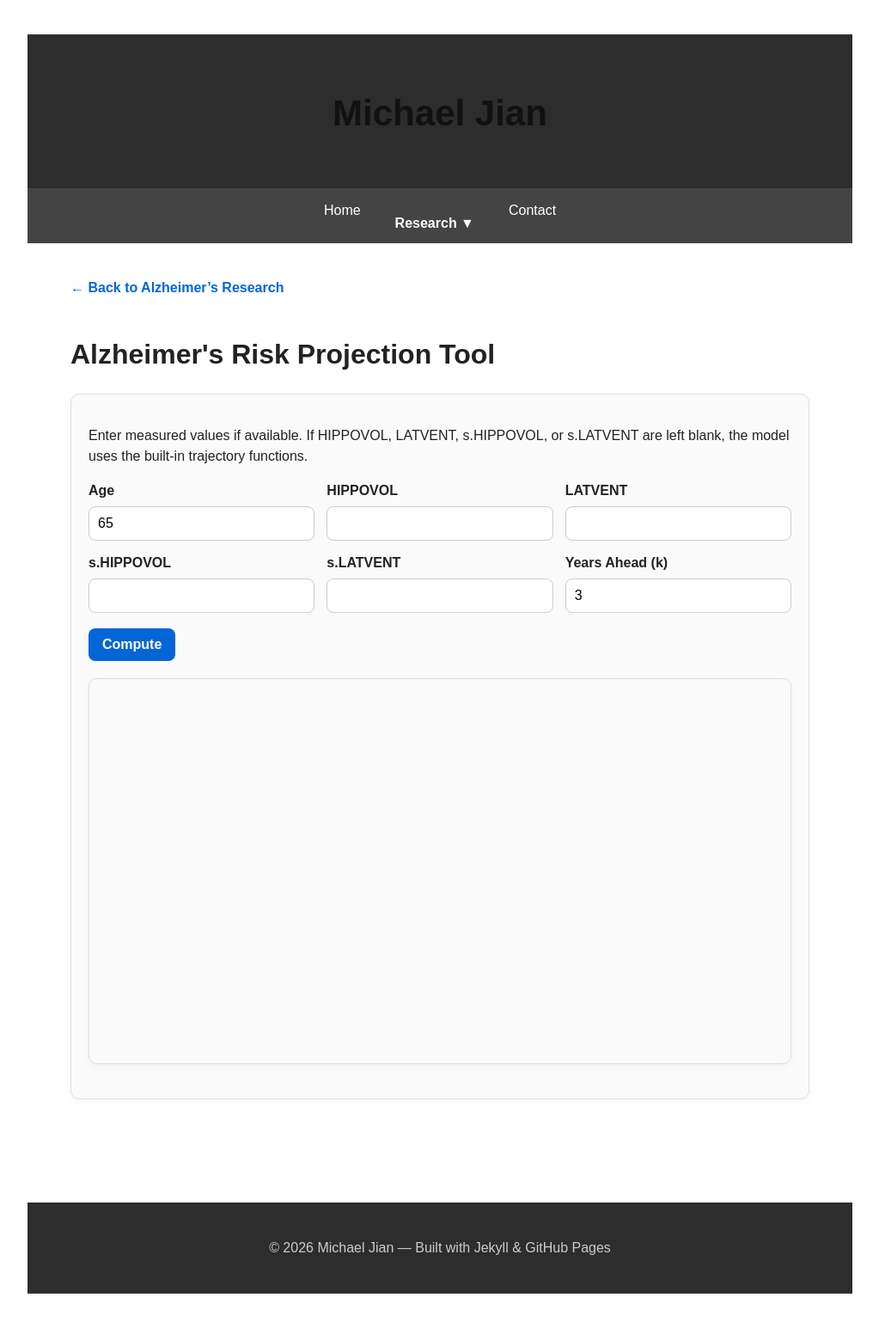
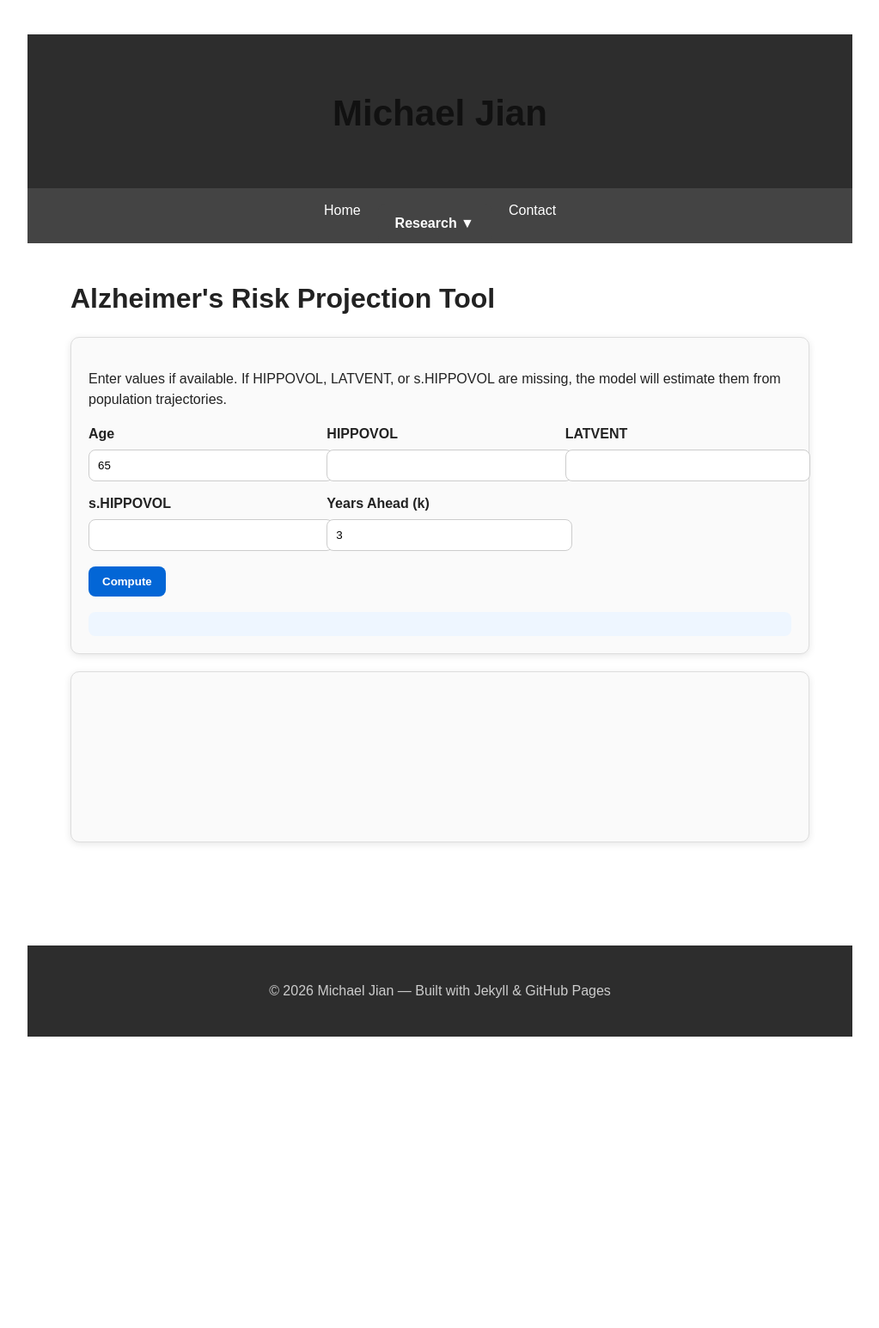
Before and after one commit to mcjian09/mcjian09.github.io, a Jekyll site: the page built from alzheimers-risk-tool.md, in a window 1280 px wide. Shown: the whole page at 86% size, without its empty margins (128-1151 px from the left). Built offline with Jekyll 4.4.1, drawn with Linux system fonts in a browser that asks for light colours; after the commit the page ends 1246 px from its top, so only the background shows below that; part of the change alters nothing that is shown.

Commit message:
Refactor Alzheimer's Risk Tool UI and logic
Updated the Alzheimer's Risk Projection Tool to improve UI and functionality. Adjusted input fields, labels, and chart configurations for better clarity and usability.

```diff
--- a/alzheimers-risk-tool.md
+++ b/alzheimers-risk-tool.md
@@ -5,6 +5,7 @@ permalink: /alzheimers-risk-tool/
 ---
 
 <script src="https://cdn.jsdelivr.net/npm/chart.js"></script>
+
 <style>
   body {
     font-family: Arial, sans-serif;
@@ -16,20 +17,8 @@ permalink: /alzheimers-risk-tool/
     background: #fff;
   }
 
-  h1, h2, h3 {
+  h1 {
     color: #111;
-  }
-
-  .back-link {
-    display: inline-block;
-    margin-bottom: 20px;
-    color: #0366d6;
-    text-decoration: none;
-    font-weight: 600;
-  }
-
-  .back-link:hover {
-    text-decoration: underline;
   }
 
   .card {
@@ -38,7 +27,6 @@ permalink: /alzheimers-risk-tool/
     padding: 20px;
     margin: 20px 0;
     background: #fafafa;
-    box-shadow: 0 2px 8px rgba(0, 0, 0, 0.04);
   }
 
   .grid {
@@ -55,19 +43,16 @@ permalink: /alzheimers-risk-tool/
 
   .field input {
     width: 100%;
-    box-sizing: border-box;
     padding: 10px;
+    border-radius: 8px;
     border: 1px solid #ccc;
-    border-radius: 8px;
-    font-size: 1rem;
   }
 
   button {
     margin-top: 18px;
     padding: 10px 16px;
-    font-size: 1rem;
     font-weight: 600;
-    color: #fff;
+    color: white;
     background: #0366d6;
     border: none;
     border-radius: 8px;
@@ -83,12 +68,6 @@ permalink: /alzheimers-risk-tool/
     padding: 14px;
     border-radius: 8px;
     background: #eef6ff;
-    border: 1px solid #cfe4ff;
-  }
-
-  .note {
-    color: #555;
-    font-size: 0.95rem;
   }
 
   .chart-wrap {
@@ -96,60 +75,52 @@ permalink: /alzheimers-risk-tool/
   }
 </style>
 
-<a class="back-link" href="{{ '/alzheimers/' | relative_url }}">&larr; Back to Alzheimer's Research</a>
-
 <h1>Alzheimer's Risk Projection Tool</h1>
 
 <div class="card">
   <p>
-    Enter measured values if available. If HIPPOVOL, LATVENT, s.HIPPOVOL, or s.LATVENT
-    are left blank, the model uses the built-in trajectory functions.
+    Enter values if available. If HIPPOVOL, LATVENT, or s.HIPPOVOL are missing,
+    the model will estimate them from population trajectories.
   </p>
 
   <div class="grid">
     <div class="field">
-      <label for="age">Age</label>
-      <input id="age" type="number" step="any" value="65">
+      <label>Age</label>
+      <input id="age" type="number" value="65">
     </div>
 
     <div class="field">
-      <label for="H">HIPPOVOL</label>
-      <input id="H" type="number" step="any">
+      <label>HIPPOVOL</label>
+      <input id="H" type="number">
     </div>
 
     <div class="field">
-      <label for="L">LATVENT</label>
-      <input id="L" type="number" step="any">
+      <label>LATVENT</label>
+      <input id="L" type="number">
     </div>
 
     <div class="field">
-      <label for="sH">s.HIPPOVOL</label>
-      <input id="sH" type="number" step="any">
+      <label>s.HIPPOVOL</label>
+      <input id="sH" type="number">
     </div>
 
     <div class="field">
-      <label for="sL">s.LATVENT</label>
-      <input id="sL" type="number" step="any">
-    </div>
-
-    <div class="field">
-      <label for="k">Years Ahead (k)</label>
-      <input id="k" type="number" step="1" value="3">
+      <label>Years Ahead (k)</label>
+      <input id="k" type="number" value="3">
     </div>
   </div>
 
   <button onclick="compute()">Compute</button>
 
-
+  <div id="output"></div>
+</div>
 
 <div class="card chart-wrap">
-  <canvas id="chart" width="600" height="400"></canvas>
+  <canvas id="chart"></canvas>
 </div>
 
 <script>
 // ===== MODEL COEFFICIENTS =====
-
-// replace these with YOUR values
 const beta = {
   H: -1800,
   sH: -7400,
@@ -158,93 +129,98 @@ const beta = {
   age: -0.002
 };
 
-// trajectory models (example — replace with your fitted ones)
-function H_mean(age) { return 0.005 - 0.00002 * age + 0.0000002 * age * age; }
-function L_mean(age) { return 0.02 + 0.0001 * age; }
-function sH_mean(age) { return -0.00002 + (-0.0000005) * age; }
-function sL_mean(age) { return 0.0005 + 0.00001 * age; }
+// ===== TRAJECTORY MODELS =====
 
-// ===== CORE FUNCTION =====
-function predictOR(t, k, H, L, sH, sL) {
-  // fill missing
+// Hippocampus (quadratic)
+function H_mean(age) {
+  return 0.005 - 0.00002 * age + 0.0000002 * age * age;
+}
+
+// sH linear
+function sH_mean(age) {
+  return -0.00002 + (-0.0000005) * age;
+}
+
+// LATVENT exponential: log(L) = b0 + b1 * age
+const b0 = Math.log(0.02);  // replace
+const b1 = 0.01;            // replace
+
+function L_mean(age) {
+  return Math.exp(b0 + b1 * age);
+}
+
+// ===== CORE MODEL =====
+function predictOR(t, k, H, L, sH) {
+
   if (Number.isNaN(H))  H  = H_mean(t);
   if (Number.isNaN(L))  L  = L_mean(t);
   if (Number.isNaN(sH)) sH = sH_mean(t);
-  if (Number.isNaN(sL)) sL = sL_mean(t);
 
-  // evolve (linear version)
-  let Hf = H + k * sH;
-  let Lf = L + k * sL;
+  let sL = b1 * L;
 
-  let sHf = sH;
-  let sLf = sL;
+  // evolve H
+  let a_H = -0.0000005; // replace
+  let sH_mid = sH + (k/2) * a_H;
+  let Hf = H + k * sH_mid;
+  let sHf = sH + k * a_H;
 
-  // delta
+  // evolve L
+  let Lf = L * Math.exp(b1 * k);
+  let sLf = b1 * Lf;
+
   let dH = Hf - H;
   let dsH = sHf - sH;
   let dL = Lf - L;
   let dsL = sLf - sL;
-  let dage = k;
 
-  let m = beta.H * dH + beta.sH * dsH +
-          beta.L * dL + beta.sL * dsL +
-          beta.age * dage;
+  let m = beta.H * dH +
+          beta.sH * dsH +
+          beta.L * dL +
+          beta.sL * dsL +
+          beta.age * k;
 
   return Math.exp(m);
 }
 
-// ===== UI FUNCTION =====
+// ===== UI =====
 let chart;
 
 function compute() {
+
   let t = parseFloat(document.getElementById("age").value);
-  let k = parseInt(document.getElementById("k").value, 10);
+  let k = parseInt(document.getElementById("k").value);
 
   let H  = parseFloat(document.getElementById("H").value);
   let L  = parseFloat(document.getElementById("L").value);
   let sH = parseFloat(document.getElementById("sH").value);
-  let sL = parseFloat(document.getElementById("sL").value);
 
-  if (Number.isNaN(t)) {
-    document.getElementById("output").innerHTML = "Please enter a valid age.";
-    return;
-  }
-
-  if (Number.isNaN(k) || k < 1) {
-    document.getElementById("output").innerHTML = "Please enter a valid whole number for Years Ahead (k).";
-    return;
-  }
-
-  let OR = predictOR(t, k, H, L, sH, sL);
+  let OR = predictOR(t, k, H, L, sH);
 
   document.getElementById("output").innerHTML =
     "OR = " + OR.toFixed(3) +
     " | Increase = " + ((OR - 1) * 100).toFixed(1) + "%";
 
-  // ===== plot baseline curves =====
-  let ages = [55, 60, 65, 70, 75];
-  let ks = [1, 2, 3, 4, 5];
+  // ===== Plot =====
+  let ages = [50, 60, 70, 80, 90];
+  let ks = [1,2,3,4,5];
 
-  let datasets = ages.map(a => {
-    return {
-      label: "Age " + a,
-      data: ks.map(kk => (predictOR(a, kk) - 1) * 100),
-      borderWidth: 2,
-      fill: false
-    };
-  });
+  let datasets = ages.map(a => ({
+    label: "Age " + a,
+    data: ks.map(kk => (predictOR(a, kk) - 1) * 100),
+    borderWidth: 2,
+    fill: false
+  }));
 
-  // personalized point
-  let userData = ks.map(() => null);
-  if (k >= 1 && k <= ks.length) {
-    userData[k - 1] = (OR - 1) * 100;
-  }
+  // personalized curve
+  let userCurve = ks.map(kk => (predictOR(t, kk, H, L, sH) - 1) * 100);
 
   datasets.push({
     label: "You",
-    data: userData,
-    pointRadius: 6,
-    borderWidth: 0
+    data: userCurve,
+    borderColor: "black",
+    borderWidth: 3,
+    borderDash: [5,5],
+    pointRadius: 4
   });
 
   if (chart) chart.destroy();
@@ -257,20 +233,9 @@ function compute() {
     },
     options: {
       responsive: true,
-      maintainAspectRatio: true,
       scales: {
-        x: {
-          title: {
-            display: true,
-            text: "Years Ahead"
-          }
-        },
-        y: {
-          title: {
-            display: true,
-            text: "Percent Increase in OR"
-          }
-        }
+        x: { title: { display: true, text: "Years Ahead (k)" }},
+        y: { title: { display: true, text: "% Increase in Odds" }}
       }
     }
   });
```
